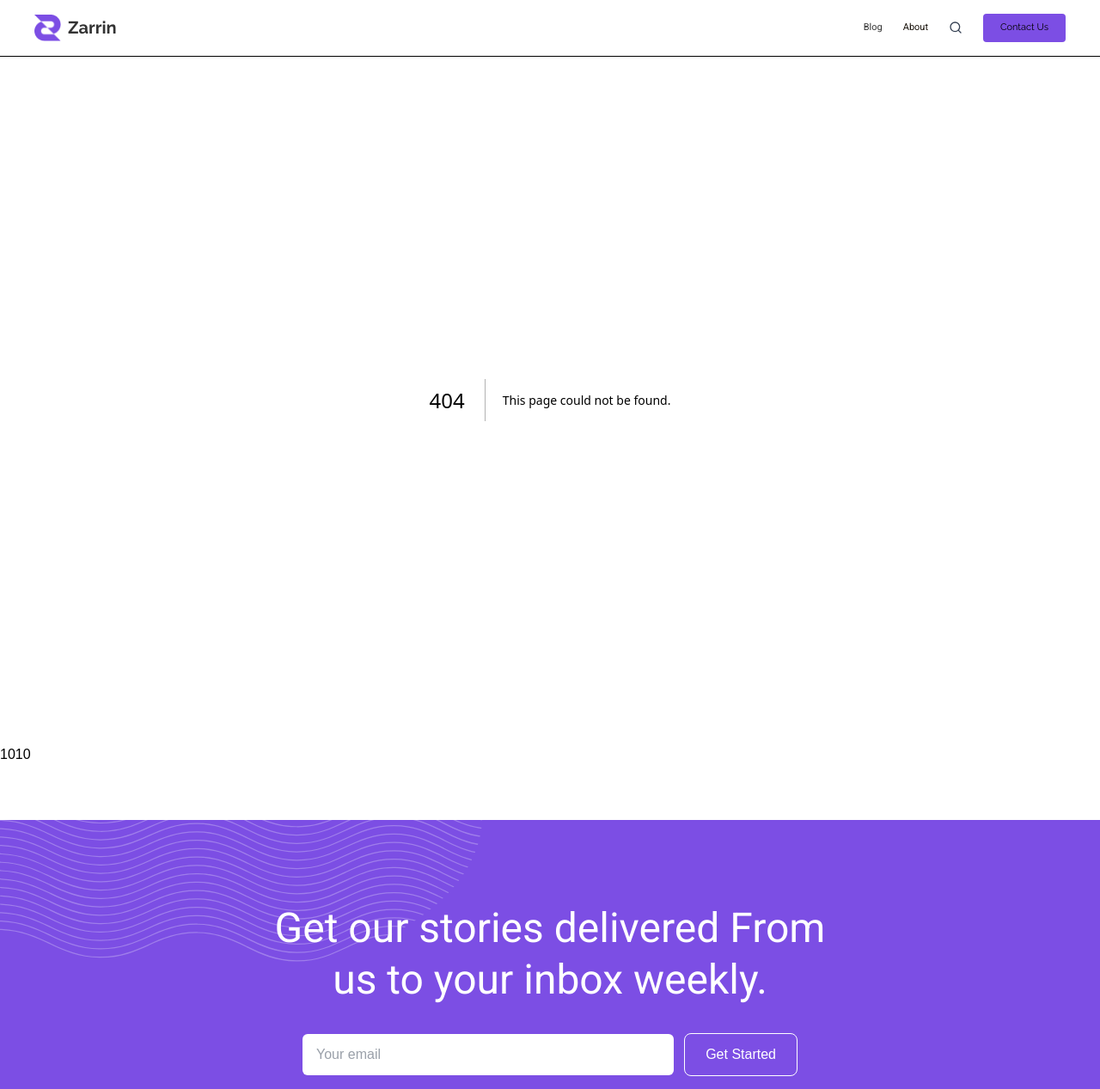
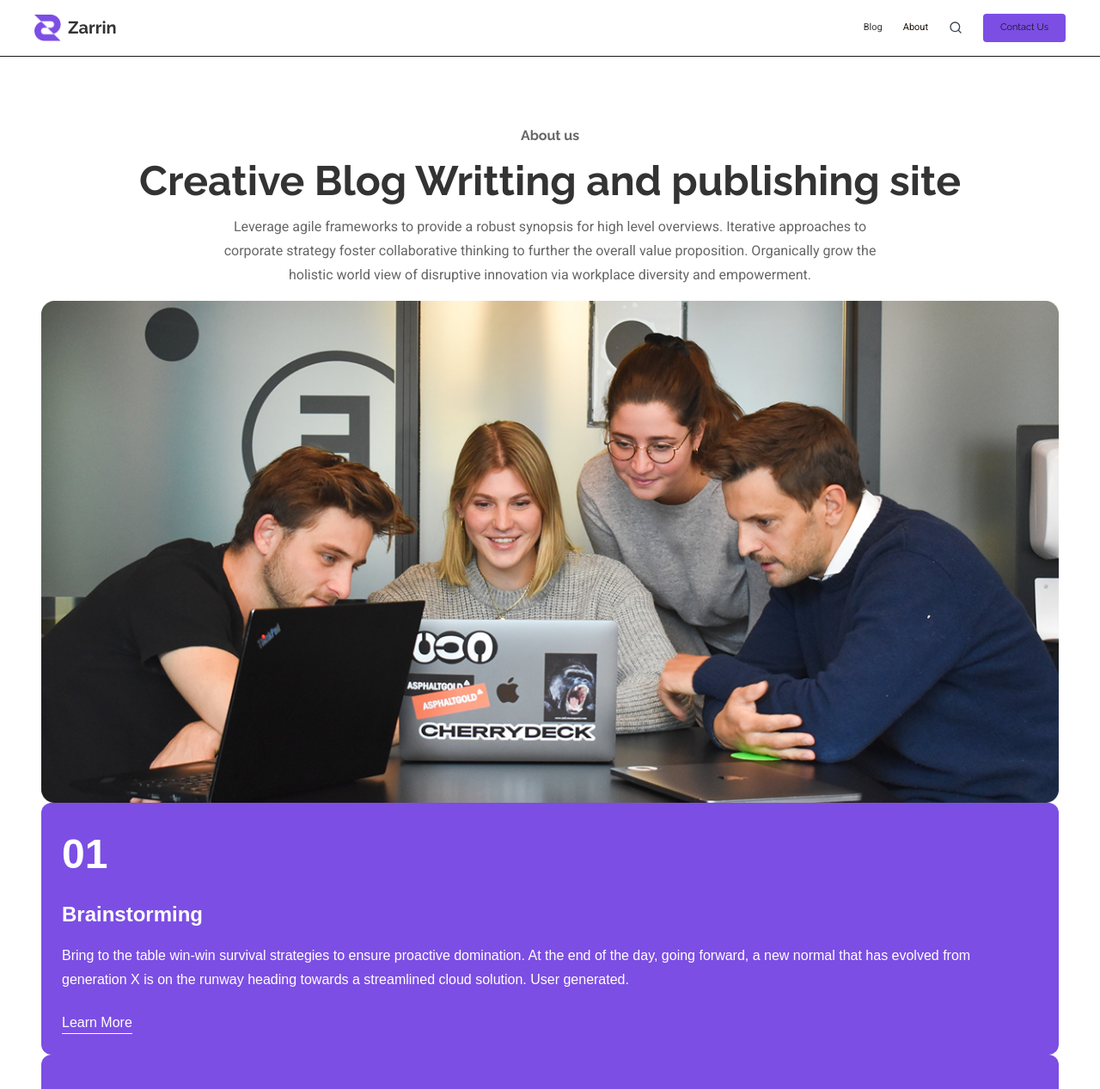
Before and after one commit to rakeshrana456/zarrin-web-page, a Next.js app: page /About in a window 1280 px wide. Before the commit this address had no page. Shown: the top 1267 px of the page at 86% size. Built offline with nearby package versions, Linux system fonts and the light colour scheme.

Commit message:
New commit

```diff
--- /dev/null
+++ b/src/app/About/page.jsx
@@ -0,0 +1,81 @@
+import Typography from "../Component/Typography";
+import BlogPost from "../Component/Blogpost/BlogPost";
+import Image from "next/image";
+import group from "../../../public/About/Group.png";
+import { cards } from "../StaticData/data";
+export default function AboutPage() {
+  return (
+    <>
+      <section>
+        <div className="container mx-auto px-4 md:px-6">
+          <div className="mt-12 md:mt-20">
+            <Typography
+              variant="heading"
+              className="flex justify-center text-sm md:text-base font-bold text-[#666666] mb-3 md:mb-4"
+            >
+              About us
+            </Typography>
+
+            <Typography
+              variant="heading"
+              className="flex justify-center text-center text-3xl md:text-5xl font-bold text-[#333333] mb-4"
+            >
+              Creative Blog Writting and publishing site
+            </Typography>
+
+            <Typography
+              variant="paragraph"
+              className="text-center text-sm md:text-base text-[#666666] mb-4 max-w-3xl mx-auto leading-7"
+            >
+              Leverage agile frameworks to provide a robust synopsis for high
+              level overviews. Iterative approaches to corporate strategy foster
+              collaborative thinking to further the overall value proposition.
+              Organically grow the holistic world view of disruptive innovation
+              via workplace diversity and empowerment.
+            </Typography>
+          </div>
+          <div>
+            <Image
+              src={group}
+              alt="group Image"
+              height={400}
+              width={400}
+              className="w-full"
+            />
+          </div>
+
+
+                {cards.map((card, key) => (
+                  <div key={key} >
+                    <div className="bg-[#7C4EE4] p-6 rounded-xl ">
+                      <div className="text-[48px] font-bold text-white">
+                        {card.number}
+                      </div>
+
+                      <div className="mt-4">
+                        <h2 className="text-[24px] font-bold text-white">
+                          {card.title}
+                        </h2>
+                      </div>
+
+                      <div className="mt-4">
+                        <p className="text-white text-[16px] leading-7">
+                          {card.description}
+                        </p>
+                      </div>
+
+                      <button className="mt-6 text-white border-b border-white">
+                        {card.buttonText}
+                      </button>
+                    </div>
+                  </div>
+                ))}
+
+
+
+        </div>
+        {/* <BlogPost blogs={BlogDataRender} /> */}
+      </section>
+    </>
+  );
+}
--- a/src/app/Component/Navbar/Navbar.jsx
+++ b/src/app/Component/Navbar/Navbar.jsx
@@ -41,7 +41,7 @@ export default function Navbar() {
               Blog{" "}
             </Typography>
           </Link>
-          <Link href="/about">
+          <Link href="/About">
             <Typography
               variant="paragraph"
               className={
--- a/src/app/StaticData/data.js
+++ b/src/app/StaticData/data.js
@@ -179,8 +179,7 @@ export const NewBlogs = [
     category: "Development",
     date: "16 March 2023",
 
-  title:
-    "How Modern VR & AI Technology is Changing the Future of Gaming",
+    title: "How Modern VR & AI Technology is Changing the Future of Gaming",
 
     heroImage: "/Blogs/VrImage.png",
     alt: "VrImage.png",
@@ -194,8 +193,7 @@ export const NewBlogs = [
     ],
 
     quote: {
-    text:
-      "The gaming industry is no longer just about entertainment — it’s about creating immersive digital worlds.",
+      text: "The gaming industry is no longer just about entertainment — it’s about creating immersive digital worlds.",
       author: "Jensen Huang",
     },
 
@@ -233,8 +231,7 @@ export const NewBlogs = [
     ],
 
     quote: {
-    text:
-      "Technology is best when it brings people together and makes complex things feel simple.",
+      text: "Technology is best when it brings people together and makes complex things feel simple.",
       author: "Matt Mullenweg",
     },
 
@@ -250,5 +247,46 @@ export const NewBlogs = [
 
     footerText:
       "The future of technology will continue to blend creativity, artificial intelligence and user-focused design. Developers who adapt to these modern tools and practices will play a major role in shaping innovative digital experiences for millions of users worldwide.",
-}
+  },
 ];
+export const cards = [
+  {
+    id: 1,
+    number: "01",
+    title: "Brainstorming",
+    description:
+      "Bring to the table win-win survival strategies to ensure proactive domination. At the end of the day, going forward, a new normal that has evolved from generation X is on the runway heading towards a streamlined cloud solution. User generated.",
+    buttonText: "Learn More",
+    theme: {
+      background: "#7C4EE4",
+      textColor: "#FFFFFF",
+      buttonUnderline: true,
+    },
+  },
+   {
+    id: 1,
+    number: "01",
+    title: "Brainstorming",
+    description:
+      "Bring to the table win-win survival strategies to ensure proactive domination. At the end of the day, going forward, a new normal that has evolved from generation X is on the runway heading towards a streamlined cloud solution. User generated.",
+    buttonText: "Learn More",
+    theme: {
+      background: "#7C4EE4",
+      textColor: "#FFFFFF",
+      buttonUnderline: true,
+    },
+  },
+   {
+    id: 1,
+    number: "01",
+    title: "Brainstorming",
+    description:
+      "Bring to the table win-win survival strategies to ensure proactive domination. At the end of the day, going forward, a new normal that has evolved from generation X is on the runway heading towards a streamlined cloud solution. User generated.",
+    buttonText: "Learn More",
+    theme: {
+      background: "#7C4EE4",
+      textColor: "#FFFFFF",
+      buttonUnderline: true,
+    },
+  },
+];
--- a/src/app/blog/[slug]/page.jsx
+++ b/src/app/blog/[slug]/page.jsx
@@ -4,6 +4,7 @@ import { notFound } from "next/navigation";
 import Image from "next/image";
 import Button from "../../Component/Button/Button";
 import BlogPost from "../../Component/Blogpost/BlogPost";
+
 
 export async function generateStaticParams() {
   return NewBlogs.map((blog) => ({
```
Also changed, not shown: public/About/Group.png (added). Lines whose indentation alone changed are shown as unchanged.
